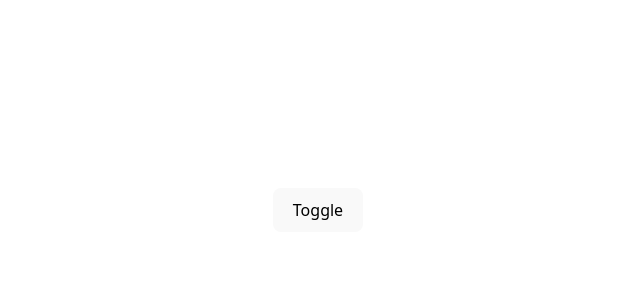
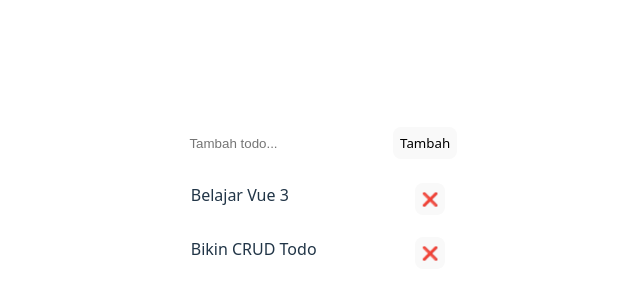
Before and after one commit to mmulyana/learn-vue-animation, a Vue app: page / in a window 1280 px wide. Shown: the part 190-490 px from the top of the page, without its empty margins (322-962 px from the left). Built offline with nearby package versions, Linux system fonts and the light colour scheme.

Commit message:
feat: todo

```diff
--- a/src/App.vue
+++ b/src/App.vue
@@ -1,38 +1,98 @@
 <script setup>
 import { ref } from 'vue'
 
-const showText = ref(false)
+const newTodo = ref('')
+const todos = ref([
+	{ id: 1, text: 'Belajar Vue 3' },
+	{ id: 2, text: 'Bikin CRUD Todo' },
+])
+
+function addTodo() {
+	if (!newTodo.value) return
+	todos.value.unshift({
+		id: Date.now(),
+		text: newTodo.value,
+	})
+	newTodo.value = ''
+}
+
+function removeTodo(id) {
+	todos.value = todos.value.filter((t) => t.id !== id)
+}
 </script>
 
 <template>
-	<Transition name="fade">
-		<h1 v-if="showText">Hello world</h1>
-	</Transition>
-	<button @click="showText = !showText">Toggle</button>
+	<div class="todo-app">
+		<div class="todo-form">
+			<input
+				v-model="newTodo"
+				placeholder="Tambah todo..."
+				@keyup.enter="addTodo"
+				class="todo-input"
+			/>
+			<button @click="addTodo">Tambah</button>
+		</div>
+
+		<TransitionGroup name="slide" tag="ul" class="todo-list">
+			<li v-for="todo in todos" :key="todo.id" class="todo-item">
+				{{ todo.text }}
+				<button @click="removeTodo(todo.id)">❌</button>
+			</li>
+		</TransitionGroup>
+	</div>
 </template>
 
 <style scoped>
-.fade-enter-from {
+.todo-list {
+	position: relative;
+	list-style: none;
+	padding: 0;
+	transition: all 5s ease;
+}
+
+.todo-item {
+	display: flex;
+	justify-content: space-between;
+	margin: 6px 0;
+	padding: 8px 12px;
+	border-radius: 8px;
+	position: relative;
+}
+
+.todo-input {
+	height: 32px;
+	border-radius: 8px;
+	border: none;
+  padding: 0 0.8em;
+}
+
+.todo-form {
+	display: flex;
+	gap: 1rem;
+	justify-content: space-between;
+}
+
+.slide-enter-from {
+	opacity: 0;
+	transform: translateY(-30px);
+	position: absolute;
+	width: 100%;
+}
+.slide-enter-to {
+	opacity: 1;
+	transform: translateY(0);
+}
+.slide-enter-active {
+	transition: all 0.4s ease;
+}
+
+.slide-leave-from {
+	opacity: 1;
+}
+.slide-leave-to {
 	opacity: 0;
 }
-
-.fade-enter-to {
-	opacity: 1;
-}
-
-.fade-enter-active {
-	transition: all 1s ease;
-}
-
-.fade-leave-from {
-	opacity: 1;
-}
-
-.fade-leave-to {
-	opacity: 0;
-}
-
-.fade-leave-active {
-	transition: all 1s ease;
+.slide-leave-active {
+	transition: all 0.4s ease;
 }
 </style>
--- a/src/style.css
+++ b/src/style.css
@@ -38,13 +38,12 @@ h1 {
 button {
   border-radius: 8px;
   border: 1px solid transparent;
-  padding: 0.6em 1.2em;
-  font-size: 1em;
   font-weight: 500;
   font-family: inherit;
   background-color: #1a1a1a;
   cursor: pointer;
   transition: border-color 0.25s;
+  height: 32px;
 }
 button:hover {
   border-color: #646cff;
```
